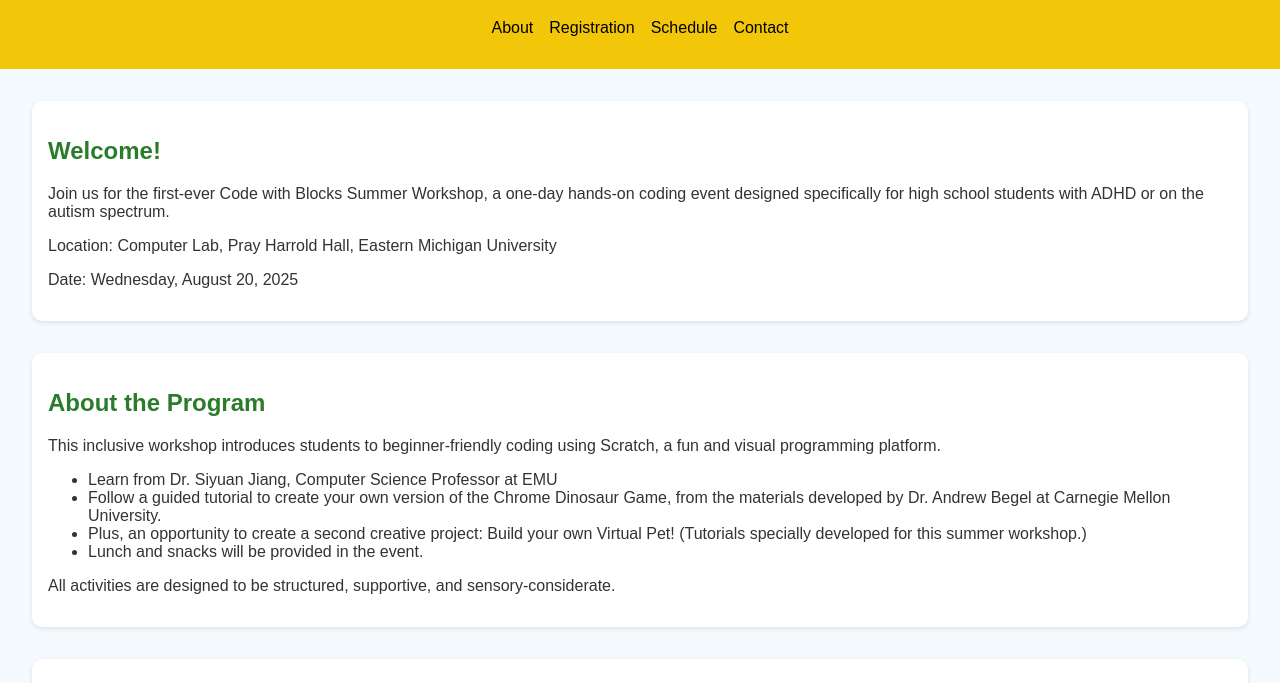
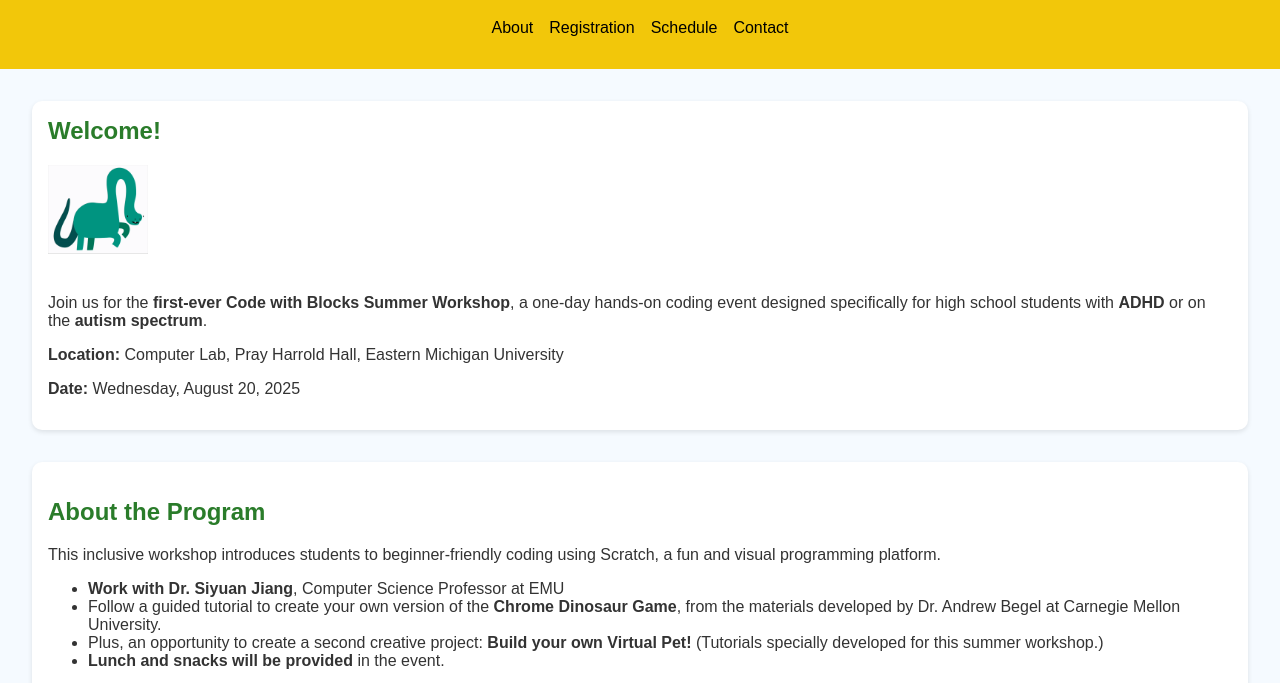
Before and after one commit to emu-se/summer-workshop-2025, a plain HTML site: page index.html in a window 1280 px wide. Shown: the part 77-760 px from the top of the page. Drawn offline with Linux system fonts and the light colour scheme; a web font is replaced by a local one.

Commit message:
version 2

```diff
--- a/index.html
+++ b/index.html
@@ -22,10 +22,15 @@
 
   <main>
     <section id="hero">
-      <h2>Welcome!</h2>
-      <p>Join us for the first-ever Code with Blocks Summer Workshop, a one-day hands-on coding event designed specifically for high school students with ADHD or on the autism spectrum.</p>
-      <p>Location: Computer Lab, Pray Harrold Hall, Eastern Michigan University</p>
-      <p>Date: Wednesday, August 20, 2025</p>
+      <h2 style="margin-top: 0;">Welcome!</h2>
+      <div style="display: flex; align-items: center; gap: 1.5em; flex-wrap: wrap;">
+        <img src="dino.gif" alt="Dino" style="max-width: 100px; width: 100%; height: auto; flex-shrink: 0;" />
+        <div>
+        <p>Join us for the <span class="highlight">first-ever Code with Blocks Summer Workshop</span>, a one-day hands-on coding event designed specifically for high school students with <span class="highlight">ADHD</span> or on the <span class="highlight">autism spectrum</span>.</p>
+        <p><span class="highlight">Location:</span> Computer Lab, Pray Harrold Hall, Eastern Michigan University</p>
+        <p><span class="highlight">Date:</span> Wednesday, August 20, 2025</p>
+        </div>
+      </div>
     </section>
 
     <section id="about">
@@ -33,10 +38,10 @@
       <p>This inclusive workshop introduces students to beginner-friendly coding using Scratch, a fun and visual programming platform.</p>
 
       <ul>
-        <li>Learn from Dr. Siyuan Jiang, Computer Science Professor at EMU</li>
-        <li>Follow a guided tutorial to create your own version of the Chrome Dinosaur Game, from the materials developed by Dr. Andrew Begel at Carnegie Mellon University.</li>
-        <li>Plus, an opportunity to create a second creative project: Build your own Virtual Pet! (Tutorials specially developed for this summer workshop.)</li>
-        <li>Lunch and snacks will be provided in the event.</li>
+        <li><span class="highlight">Work with Dr. Siyuan Jiang</span>, Computer Science Professor at EMU</li>
+        <li>Follow a guided tutorial to create your own version of the <span class="highlight">Chrome Dinosaur Game</span>, from the materials developed by Dr. Andrew Begel at Carnegie Mellon University.</li>
+        <li>Plus, an opportunity to create a second creative project: <span class="highlight">Build your own Virtual Pet!</span> (Tutorials specially developed for this summer workshop.)</li>
+        <li><span class="highlight">Lunch and snacks will be provided</span> in the event.</li>
       </ul>
 
       <p>All activities are designed to be structured, supportive, and sensory-considerate.</p>
@@ -44,7 +49,7 @@
 
     <section id="registration">
       <h2>Register Now</h2>
-      <p><a href="https://docs.google.com/forms/d/e/1FAIpQLSdt8KAqrfol9uy1iW2VDHXtSHE2-6LoenA77Rjl3K2CORWVIQ/viewform?usp=dialog" target="_blank">Click here to register</a>. Spaces are limited, so sign up early!</p>
+      <p><a href="https://docs.google.com/forms/d/e/1FAIpQLSdt8KAqrfol9uy1iW2VDHXtSHE2-6LoenA77Rjl3K2CORWVIQ/viewform?usp=dialog" target="_blank" class="highlight">Click here to register</a>. <span class="highlight">Spaces are limited</span>, so sign up early!</p>
     </section>
 
     <section id="schedule">
--- a/style.css
+++ b/style.css
@@ -1,3 +1,7 @@
+/* Highlighted important info */
+.highlight {
+  font-weight: bold;
+}
 /* style.css */
 
 body {
```
Also changed, not shown: dino.gif (added).
